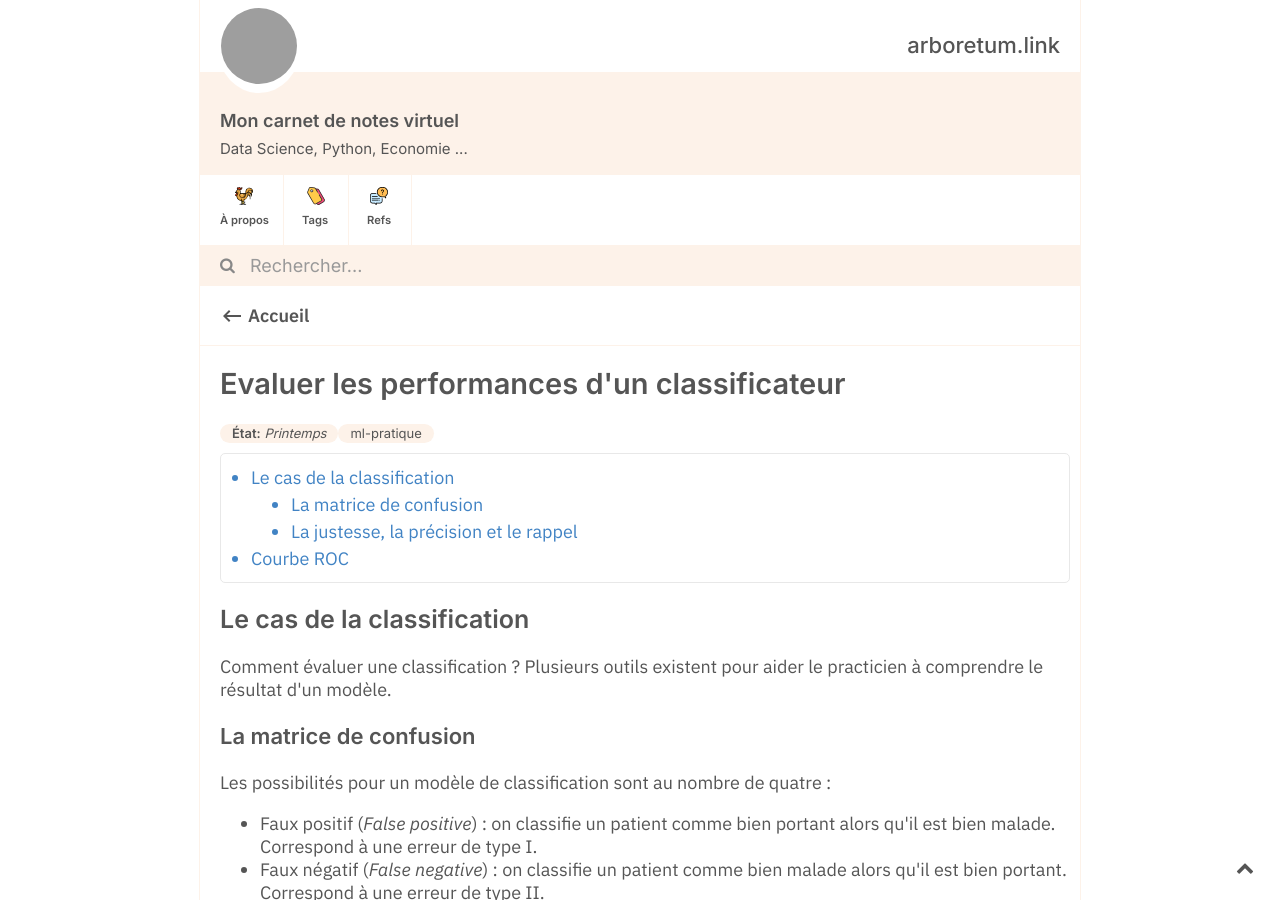
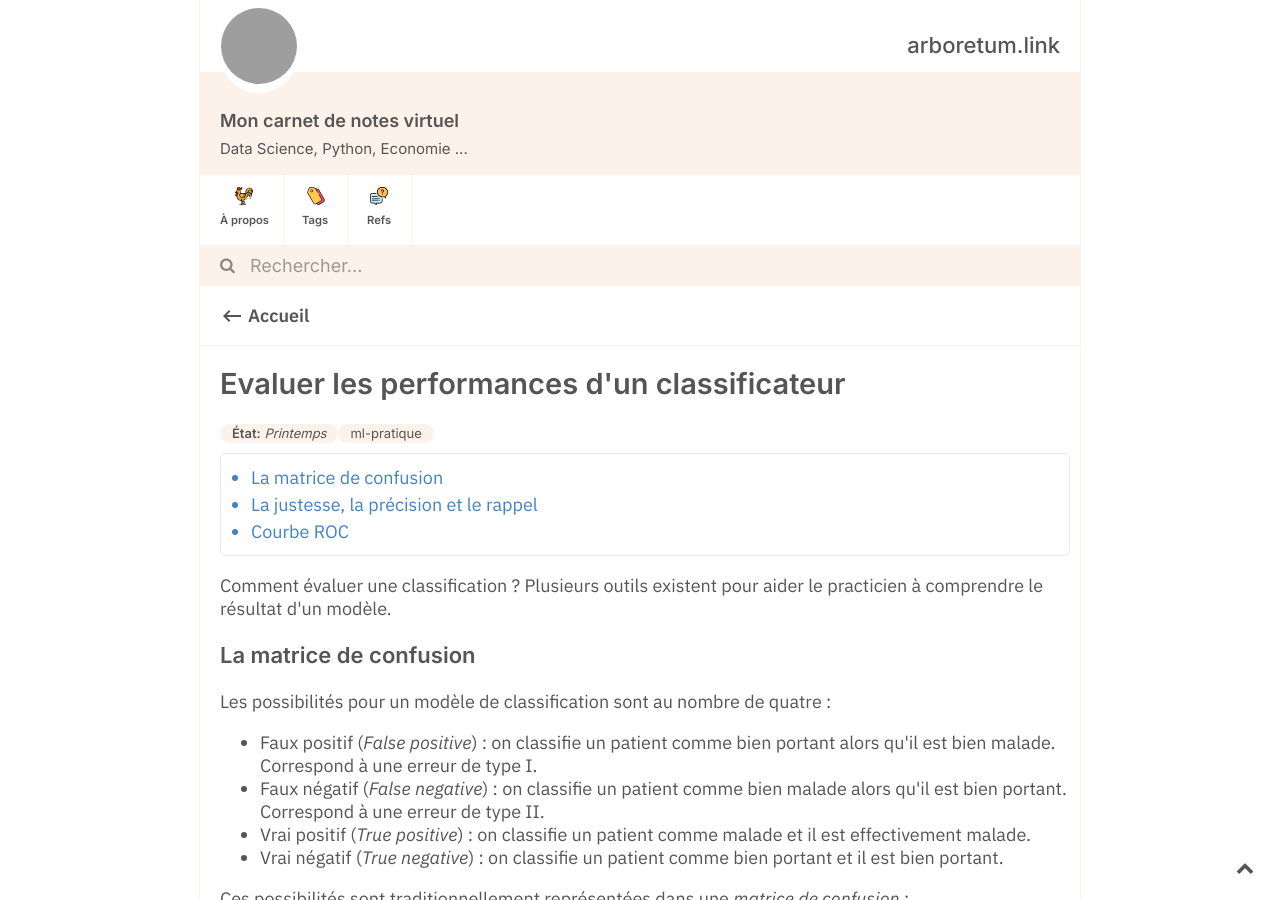
Before and after one commit to Maxence-L/arboretum.link, a Jekyll site: the page built from _notes/Evaluer les performances d'un classificateur.md, in a window 1280 px wide and 900 px high. Built offline with Jekyll 4.4.1, drawn with Linux system fonts in a browser that asks for light colours; formulas are drawn with MathJax 3; the table of contents is made by our own code; grey boxes are pictures that could not be loaded.

Commit message:
Update Evaluer les performances d'un classificateur.md

```diff
--- a/_notes/Evaluer les performances d'un classificateur.md
+++ b/_notes/Evaluer les performances d'un classificateur.md
@@ -4,8 +4,6 @@ tags : ml-pratique
 etat : printemps
 toc : true
 ---
-
-## Le cas de la classification
 
 Comment évaluer une classification ? Plusieurs outils existent pour aider le practicien à comprendre le résultat d'un modèle.
 
```
